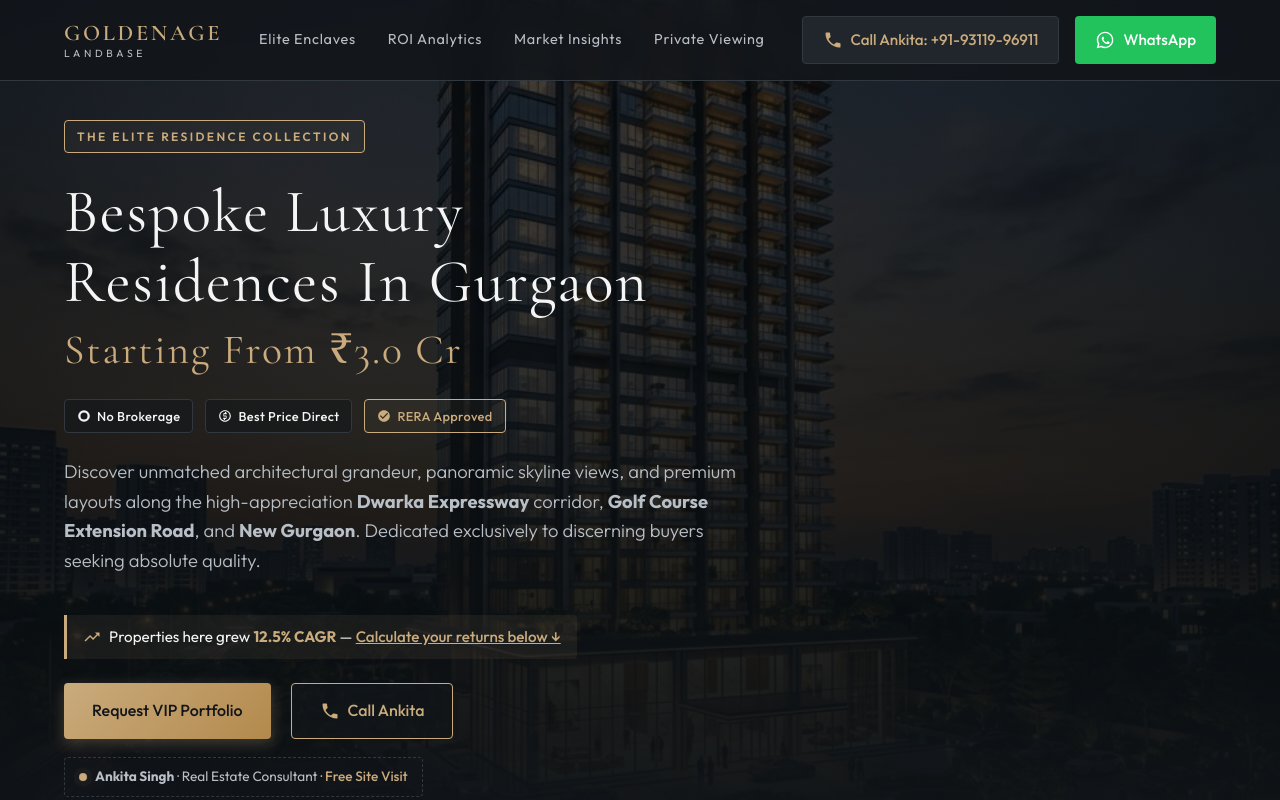
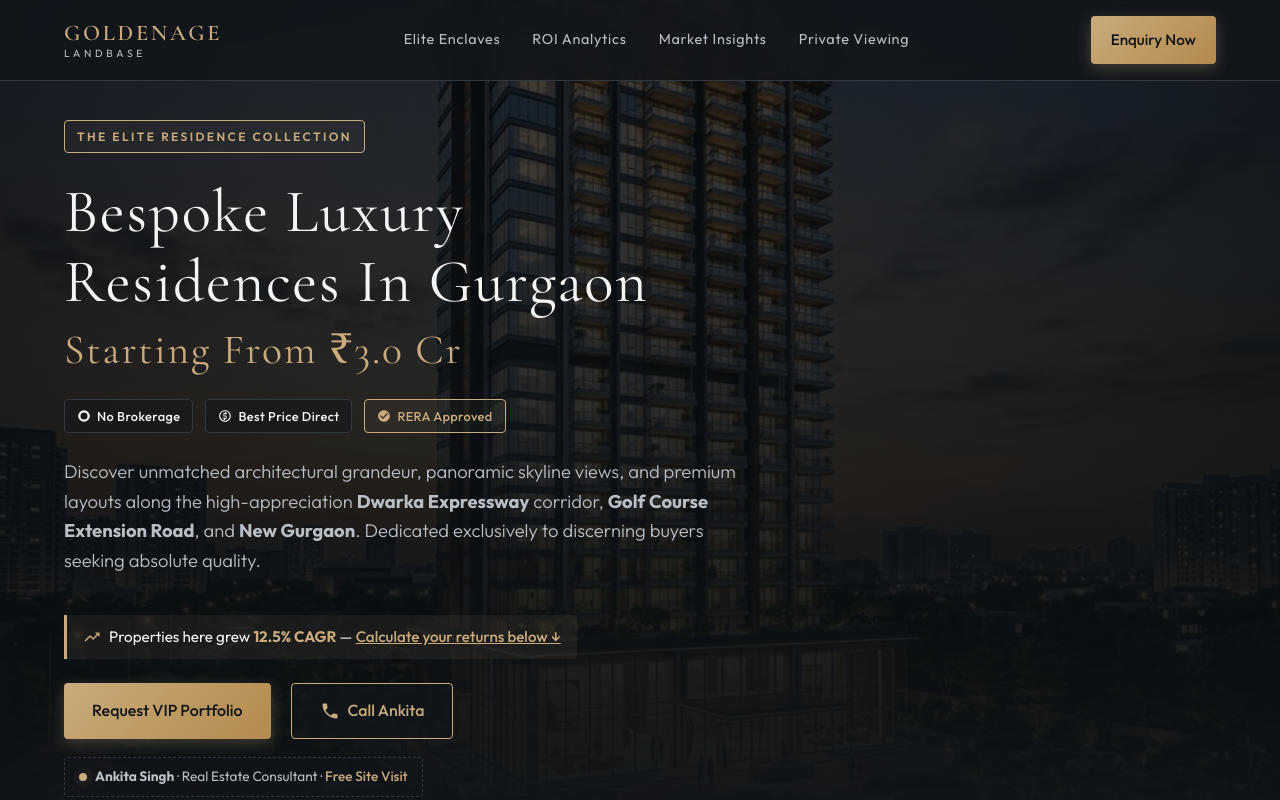
Before and after one commit to ayodhyadharsha-max/Goldenage, a plain HTML site: page index.html in a window 1280 px wide. Shown: the top 800 px of the page. Drawn offline with nearby package versions, Linux system fonts and the light colour scheme.

Commit message:
Update header navigation to a single Enquiry Now button

```diff
--- a/index.html
+++ b/index.html
@@ -142,13 +142,8 @@
       </nav>
 
       <div class="header-actions">
-        <a href="tel:+919311996911" class="btn btn-phone" id="header-phone-cta">
-          <svg class="icon" viewBox="0 0 24 24"><path fill="currentColor" d="M6.62,10.79C8.06,13.62 10.38,15.94 13.21,17.38L15.41,15.18C15.69,14.9 16.08,14.82 16.43,14.93C17.55,15.3 18.75,15.5 20,15.5A1,1 0 0,1 21,16.5V20A1,1 0 0,1 20,21A17,17 0 0,1 3,4A1,1 0 0,1 4,3H7.5A1,1 0 0,1 8.5,4C8.5,5.25 8.7,6.45 9.07,7.57C9.18,7.92 9.1,8.31 8.82,8.59L6.62,10.79Z"/></svg>
-          <span class="btn-text">Call Ankita: +91-93119-96911</span>
-        </a>
-        <a href="https://wa.me/919311996911?text=Hello%20GoldenAge%20Landbase,%20I%20am%20interested%20in%20luxury%20properties%20in%20Gurgaon%20with%20a%20budget%20of%20%E2%82%B93%20Cr+.%20Please%20share%20the%20details." target="_blank" rel="noopener" class="btn btn-whatsapp" id="header-wa-cta">
-          <svg class="icon" viewBox="0 0 24 24"><path fill="currentColor" d="M12.04 2C6.58 2 2.13 6.45 2.13 11.91C2.13 13.66 2.59 15.36 3.47 16.86L2 22L7.3 20.61C8.74 21.39 10.37 21.8 12.04 21.8C17.5 21.8 21.95 17.35 21.95 11.9C21.95 9.26 20.92 6.78 19.05 4.9C17.18 3.03 14.69 2 12.04 2M12.05 3.67C14.25 3.67 16.32 4.53 17.87 6.09C19.42 7.64 20.28 9.72 20.28 11.9C20.28 16.44 16.59 20.13 12.05 20.13C10.6 20.13 9.19 19.75 7.95 19.03L7.66 18.86L4.49 19.69L5.33 16.6L5.14 16.3C4.37 15.07 3.96 13.65 3.96 11.9C3.96 7.36 7.65 3.67 12.05 3.67M9.5 8C9.33 8 9.05 8.07 8.82 8.31C8.59 8.56 8 9.13 8 10.3C8 11.47 8.84 12.61 8.96 12.77C9.08 12.93 10.6 15.33 12.96 16.35C13.52 16.59 13.96 16.74 14.3 16.85C14.86 17.03 15.37 17 15.78 16.94C16.24 16.87 17.19 16.37 17.39 15.8C17.59 15.23 17.59 14.74 17.53 14.64C17.47 14.54 17.3 14.48 17.05 14.36C16.8 14.24 15.56 13.63 15.33 13.55C15.1 13.47 14.94 13.43 14.78 13.67C14.61 13.9 14.15 14.44 14 14.61C13.88 14.78 13.75 14.8 13.5 14.67C13.25 14.55 12.45 14.29 11.5 13.44C10.77 12.79 10.28 11.97 10.13 11.72C10 11.47 10.12 11.33 10.25 11.2C10.36 11.1 10.5 10.92 10.63 10.77C10.75 10.62 10.8 10.5 10.88 10.34C10.96 10.18 10.92 10.04 10.86 9.92C10.8 9.8 10.34 8.68 10.15 8.21C9.97 7.76 9.78 7.82 9.64 7.81C9.5 7.8 9.34 7.8 9.5 8Z"/></svg>
-          <span class="btn-text">WhatsApp</span>
+        <a href="#lead-section" class="btn btn-primary" id="header-enquiry-cta">
+          <span>Enquiry Now</span>
         </a>
       </div>
 
```
